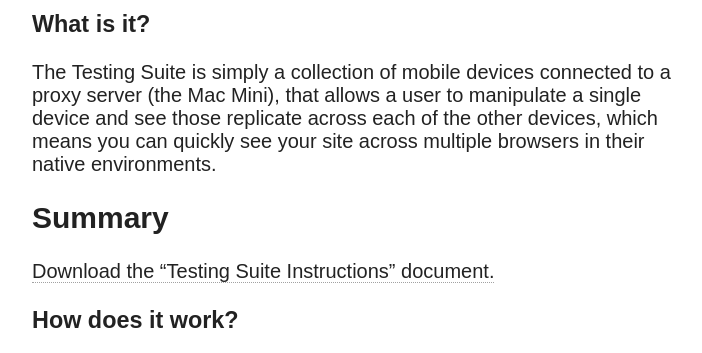
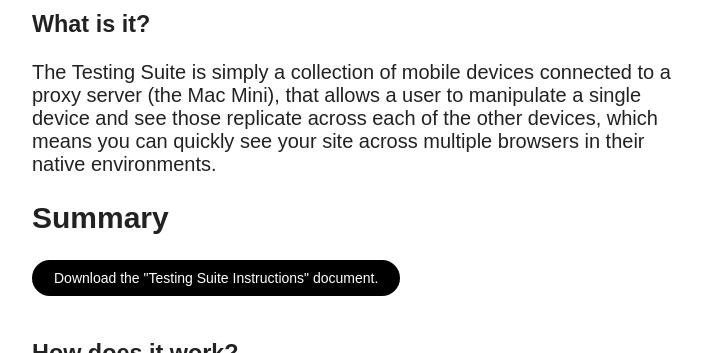
Before and after one commit to psyked/newsletter, a Jekyll site: the page built from _posts/2014-06-02-testing-suite.md, in a window 1280 px wide and 900 px high, scrolled down 1150 px, cut to the strip 0-353 px from the top of the window. Shown: the whole strip, without its empty margins (288-990 px from the left). Built offline with Jekyll 4.4.1, drawn with Linux system fonts in a browser that asks for light colours; nearby versions of some CDN libraries.

Commit message:
Change button style to download version

```diff
--- a/_posts/2014-06-02-testing-suite.md
+++ b/_posts/2014-06-02-testing-suite.md
@@ -20,7 +20,7 @@ user to manipulate a single device and see those replicate across each of the ot
 quickly see your site across multiple browsers in their native environments.
 
 ## Summary
-[Download the "Testing Suite Instructions" document.](/newsletter/assets/downloads/mmt-testing-suite.pdf)
+<div markdown="0"><a href="/newsletter/assets/downloads/mmt-testing-suite.pdf" class="btn">Download the "Testing Suite Instructions" document.</a></div>
 
 ### How does it work?
 <iframe width="420" height="315" src="//www.youtube.com/embed/QfLKXTv4d8Q" frameborder="0" allowfullscreen></iframe>
```
